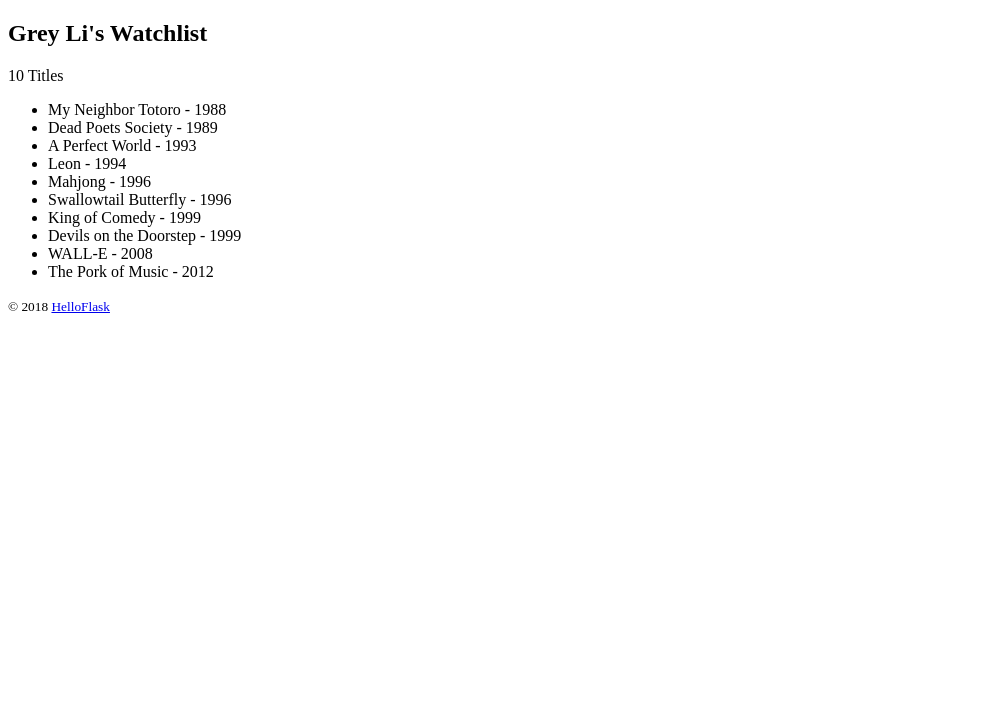
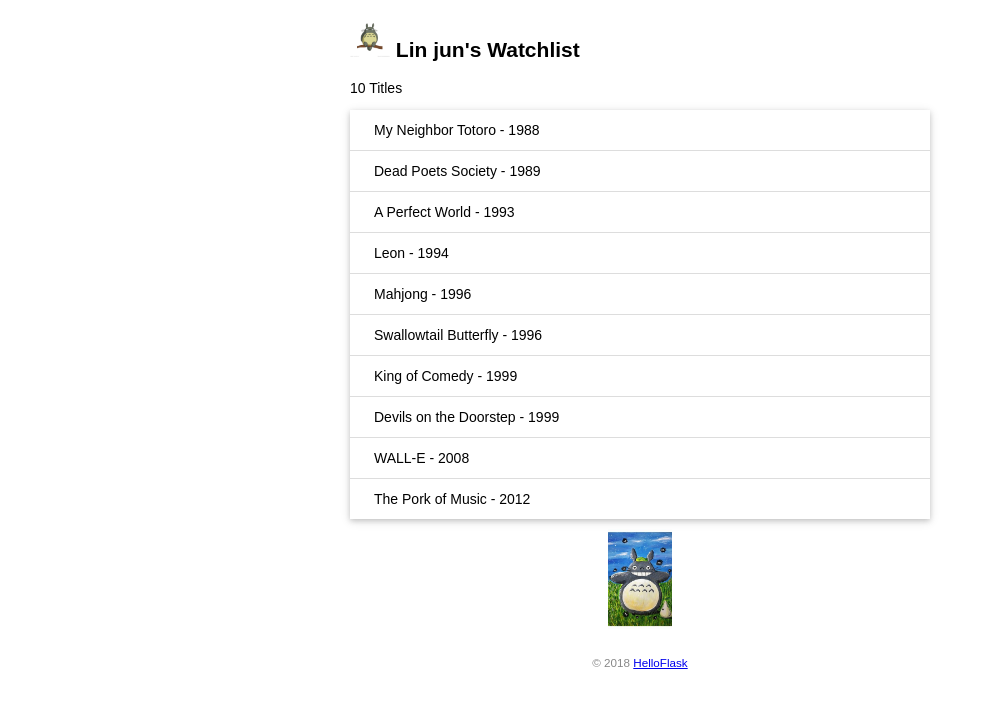
Before and after one commit to Ganlj/watchlist, a Flask app: page / in a window 1280 px wide. Shown: the top 708 px of the page, without its empty margins (0-988 px from the left). Run offline with Flask 3, Linux system fonts and the light colour scheme.

Commit message:
Addd static files

```diff
--- a/app.py
+++ b/app.py
@@ -5,7 +5,7 @@ from flask import render_template
 
 app=Flask(__name__)
 
-name = 'Grey Li'
+name = 'Lin jun'
 movies = [
     {'title': 'My Neighbor Totoro', 'year': '1988'},
     {'title': 'Dead Poets Society', 'year': '1989'},
--- /dev/null
+++ b/static/style.css
@@ -0,0 +1,36 @@
+body{
+    margin: auto;
+    max-width: 580px;
+    font-size: 14px;
+    font-family: Arial, Helvetica, sans-serif;
+}
+footer{
+    color: #888;
+    margin-top: 15px;
+    text-align: center;
+    padding: 10px;
+}
+.avatar{
+    width: 40px;
+}
+.movie-list{
+    list-style-type: none;
+    padding: 0;
+    margin-bottom: 10px;
+    box-shadow: 0 2px 5px 0 rgba(0,0,0,0.16),0 2px 10px 0 rgba(0,0,0,0.12);
+}
+.movie-list li{
+    padding: 12px 24px;
+    border-bottom: 1px solid #ddd;
+}
+.movie-list li:last-child{
+    border-bottom: none;
+}
+.movie-list li:hover{
+    background-color: #f8f9fa;
+}
+.totoro{
+    display: block;
+    margin: 0 auto;
+    height: 100px;
+}
--- a/templates/index.html
+++ b/templates/index.html
@@ -2,17 +2,23 @@
 <html lang="en">
 <head>
     <meta charset="utf-8">
+    <link rel="icon" href="{{url_for('static',filename='1.png')}}">
     <title>{{ name }}'s Watchlist</title>
+    <link rel="stylesheet" href="{{url_for('static',filename='style.css')}}">
 </head>
 <body>
-    <h2>{{ name }}'s Watchlist</h2>
+    <h2>
+        <img src="{{url_for('static',filename='images/foo.jpg')}}" alt="Avatar" class="avatar">
+        {{ name }}'s Watchlist
+    </h2>
     {# 使用 length 过滤器获取 movies 变量的长度 #}
     <p>{{ movies|length }} Titles</p>
-    <ul>
+    <ul class="movie-list">
         {% for movie in movies %}  {# 迭代 movies 变量 #}
         <li>{{ movie.title }} - {{ movie.year }}</li>  {# 等同于 movie['title'] #}
         {% endfor %}  {# 使用 endfor 标签结束 for 语句 #}
     </ul>
+    <img src="{{url_for('static',filename='images/foo2.jpg')}}" alt="walking totoro" class="totoro">
     <footer>
         <small>&copy; 2018 <a href="http://helloflask.com/book/3">HelloFlask</a></small>
     </footer>
```
Also changed, not shown: static/1.png (added), static/images/foo.jpg (added), static/images/foo2.jpg (added).
